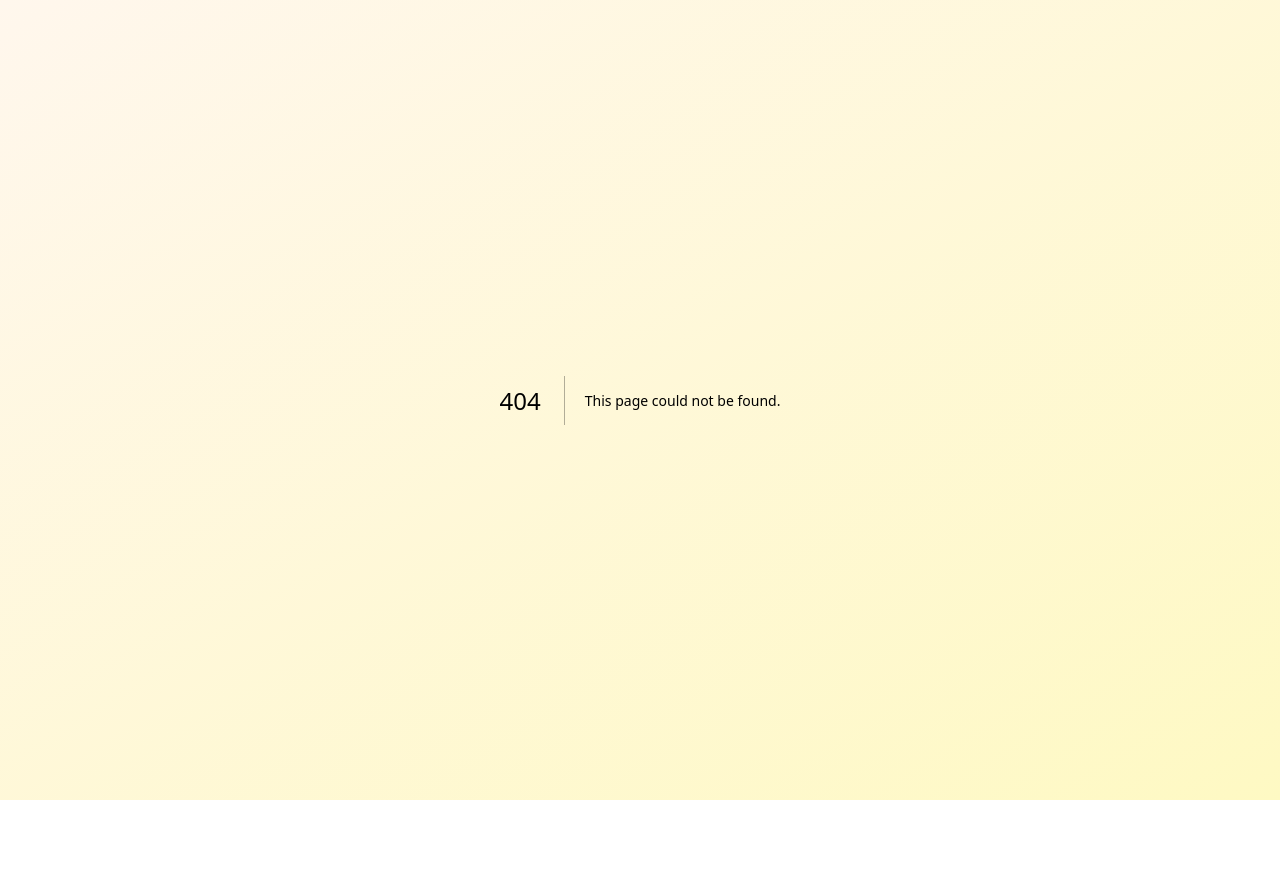
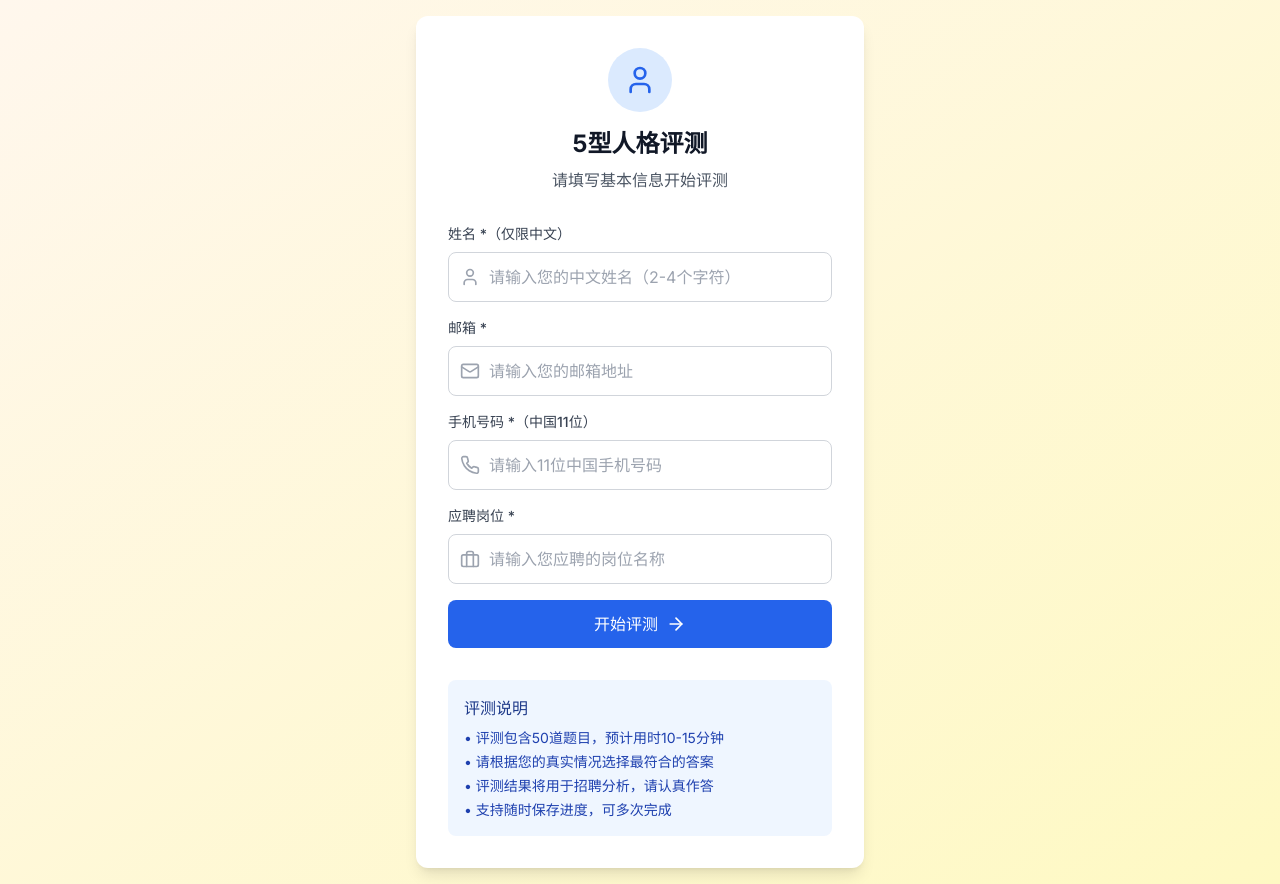
Before and after one commit to singer2622525-netizen/personality-assessment-system, a Next.js app: page /assessment/start in a window 1280 px wide. Before the commit this address had no page. Before the commit the page ends 800 px from the top, so only its background shows below. Built offline with nearby package versions, Linux system fonts and the light colour scheme.

Commit message:
Add assessment start page

```diff
--- /dev/null
+++ b/app/assessment/start/page.tsx
@@ -0,0 +1,265 @@
+'use client'
+
+import { useState } from 'react'
+import { useRouter } from 'next/navigation'
+import { User, Mail, Phone, ArrowRight, Briefcase } from 'lucide-react'
+import { generateUniqueId, validatePhone, validateEmail, validateChineseName, getPhoneValidationError, getNameValidationError } from '@/lib/utils'
+
+export default function AssessmentStartPage() {
+  const router = useRouter()
+  const [formData, setFormData] = useState({
+    name: '',
+    email: '',
+    phone: '',
+    position: ''
+  })
+  const [isLoading, setIsLoading] = useState(false)
+  const [errors, setErrors] = useState({
+    name: '',
+    email: '',
+    phone: '',
+    position: ''
+  })
+
+  const handleSubmit = async (e: React.FormEvent) => {
+    e.preventDefault()
+
+    // 重置错误信息
+    setErrors({ name: '', email: '', phone: '', position: '' })
+
+    // 验证所有字段
+    const newErrors = { name: '', email: '', phone: '', position: '' }
+    let hasError = false
+
+    // 验证姓名
+    if (!formData.name) {
+      newErrors.name = '请输入姓名'
+      hasError = true
+    } else if (!validateChineseName(formData.name)) {
+      newErrors.name = getNameValidationError(formData.name)
+      hasError = true
+    }
+
+    // 验证邮箱
+    if (!formData.email) {
+      newErrors.email = '请输入邮箱'
+      hasError = true
+    } else if (!validateEmail(formData.email)) {
+      newErrors.email = '请输入正确的邮箱地址'
+      hasError = true
+    }
+
+    // 验证手机号
+    if (!formData.phone) {
+      newErrors.phone = '请输入手机号码'
+      hasError = true
+    } else if (!validatePhone(formData.phone)) {
+      newErrors.phone = getPhoneValidationError(formData.phone)
+      hasError = true
+    }
+
+    // 验证岗位
+    if (!formData.position) {
+      newErrors.position = '请选择应聘岗位'
+      hasError = true
+    }
+
+    if (hasError) {
+      setErrors(newErrors)
+      return
+    }
+
+    setIsLoading(true)
+
+    // 生成会话ID和唯一ID
+    const sessionId = Math.random().toString(36).substring(2, 15)
+    const uniqueId = generateUniqueId(formData.name, formData.phone)
+
+    // 保存会话信息到localStorage
+    localStorage.setItem('assessmentSession', JSON.stringify({
+      id: sessionId,
+      candidateName: formData.name,
+      candidateEmail: formData.email,
+      candidatePhone: formData.phone,
+      position: formData.position,
+      status: 'in_progress',
+      answers: [],
+      createdAt: new Date().toISOString(),
+      uniqueId: uniqueId
+    }))
+
+    // 跳转到评测页面
+    router.push(`/assessment/${sessionId}`)
+  }
+
+  const handleInputChange = (e: React.ChangeEvent<HTMLInputElement | HTMLSelectElement>) => {
+    const { name, value } = e.target
+    setFormData({
+      ...formData,
+      [name]: value
+    })
+
+    // 清除对应字段的错误信息
+    if (errors[name as keyof typeof errors]) {
+      setErrors({
+        ...errors,
+        [name]: ''
+      })
+    }
+  }
+
+  return (
+    <div className="min-h-screen flex items-center justify-center p-4">
+      <div className="max-w-md w-full">
+        <div className="bg-white rounded-xl shadow-lg p-4 md:p-8">
+          {/* 头部 */}
+          <div className="text-center mb-6 md:mb-8">
+            <div className="w-14 h-14 md:w-16 md:h-16 bg-blue-100 rounded-full flex items-center justify-center mx-auto mb-3 md:mb-4">
+              <User className="w-7 h-7 md:w-8 md:h-8 text-blue-600" />
+            </div>
+            <h1 className="text-xl md:text-2xl font-bold text-gray-900 mb-2">
+              5型人格评测
+            </h1>
+            <p className="text-sm md:text-base text-gray-600">
+              请填写基本信息开始评测
+            </p>
+          </div>
+
+          {/* 表单 */}
+          <form onSubmit={handleSubmit} className="space-y-4">
+            <div>
+              <label htmlFor="name" className="block text-sm font-medium text-gray-700 mb-2">
+                姓名 *（仅限中文）
+              </label>
+              <div className="relative">
+                <User className="absolute left-3 top-1/2 transform -translate-y-1/2 w-5 h-5 text-gray-400" />
+                <input
+                  type="text"
+                  id="name"
+                  name="name"
+                  value={formData.name}
+                  onChange={handleInputChange}
+                  className={`w-full pl-10 pr-4 py-2 md:py-3 border rounded-lg focus:ring-2 focus:border-transparent text-sm md:text-base ${
+                    errors.name
+                      ? 'border-red-300 focus:ring-red-500'
+                      : 'border-gray-300 focus:ring-blue-500'
+                  }`}
+                  placeholder="请输入您的中文姓名（2-4个字符）"
+                  required
+                />
+              </div>
+              {errors.name && (
+                <p className="mt-1 text-sm text-red-600">{errors.name}</p>
+              )}
+            </div>
+
+            <div>
+              <label htmlFor="email" className="block text-sm font-medium text-gray-700 mb-2">
+                邮箱 *
+              </label>
+              <div className="relative">
+                <Mail className="absolute left-3 top-1/2 transform -translate-y-1/2 w-5 h-5 text-gray-400" />
+                <input
+                  type="email"
+                  id="email"
+                  name="email"
+                  value={formData.email}
+                  onChange={handleInputChange}
+                  className={`w-full pl-10 pr-4 py-2 md:py-3 border rounded-lg focus:ring-2 focus:border-transparent text-sm md:text-base ${
+                    errors.email
+                      ? 'border-red-300 focus:ring-red-500'
+                      : 'border-gray-300 focus:ring-blue-500'
+                  }`}
+                  placeholder="请输入您的邮箱地址"
+                  required
+                />
+              </div>
+              {errors.email && (
+                <p className="mt-1 text-sm text-red-600">{errors.email}</p>
+              )}
+            </div>
+
+            <div>
+              <label htmlFor="phone" className="block text-sm font-medium text-gray-700 mb-2">
+                手机号码 *（中国11位）
+              </label>
+              <div className="relative">
+                <Phone className="absolute left-3 top-1/2 transform -translate-y-1/2 w-5 h-5 text-gray-400" />
+                <input
+                  type="tel"
+                  id="phone"
+                  name="phone"
+                  value={formData.phone}
+                  onChange={handleInputChange}
+                  maxLength={11}
+                  className={`w-full pl-10 pr-4 py-2 md:py-3 border rounded-lg focus:ring-2 focus:border-transparent text-sm md:text-base ${
+                    errors.phone
+                      ? 'border-red-300 focus:ring-red-500'
+                      : 'border-gray-300 focus:ring-blue-500'
+                  }`}
+                  placeholder="请输入11位中国手机号码"
+                  required
+                />
+              </div>
+              {errors.phone && (
+                <p className="mt-1 text-sm text-red-600">{errors.phone}</p>
+              )}
+            </div>
+
+            <div>
+              <label htmlFor="position" className="block text-sm font-medium text-gray-700 mb-2">
+                应聘岗位 *
+              </label>
+              <div className="relative">
+                <Briefcase className="absolute left-3 top-1/2 transform -translate-y-1/2 w-5 h-5 text-gray-400" />
+                <input
+                  type="text"
+                  id="position"
+                  name="position"
+                  value={formData.position}
+                  onChange={handleInputChange}
+                  className={`w-full pl-10 pr-4 py-2 md:py-3 border rounded-lg focus:ring-2 focus:border-transparent text-sm md:text-base ${
+                    errors.position
+                      ? 'border-red-300 focus:ring-red-500'
+                      : 'border-gray-300 focus:ring-blue-500'
+                  }`}
+                  placeholder="请输入您应聘的岗位名称"
+                  required
+                />
+              </div>
+              {errors.position && (
+                <p className="mt-1 text-sm text-red-600">{errors.position}</p>
+              )}
+            </div>
+
+            <button
+              type="submit"
+              disabled={isLoading}
+              className="w-full bg-blue-600 text-white py-2 md:py-3 px-4 md:px-6 rounded-lg font-medium hover:bg-blue-700 transition-colors disabled:opacity-50 disabled:cursor-not-allowed flex items-center justify-center text-sm md:text-base"
+            >
+              {isLoading ? (
+                <div className="w-4 h-4 md:w-5 md:h-5 border-2 border-white border-t-transparent rounded-full animate-spin"></div>
+              ) : (
+                <>
+                  开始评测
+                  <ArrowRight className="w-4 h-4 md:w-5 md:h-5 ml-2" />
+                </>
+              )}
+            </button>
+          </form>
+
+          {/* 说明 */}
+          <div className="mt-6 md:mt-8 p-3 md:p-4 bg-blue-50 rounded-lg">
+            <h3 className="font-medium text-blue-900 mb-2 text-sm md:text-base">评测说明</h3>
+            <ul className="text-xs md:text-sm text-blue-800 space-y-1">
+              <li>• 评测包含50道题目，预计用时10-15分钟</li>
+              <li>• 请根据您的真实情况选择最符合的答案</li>
+              <li>• 评测结果将用于招聘分析，请认真作答</li>
+              <li>• 支持随时保存进度，可多次完成</li>
+            </ul>
+          </div>
+        </div>
+      </div>
+    </div>
+  )
+}
```
